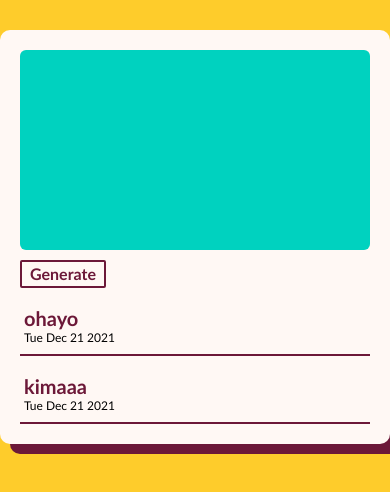
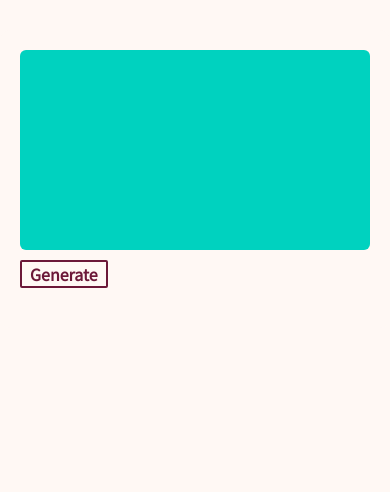
Before and after one commit to geniuskouta/ohayo-oyasumi-pun-generator, a React (Create React App) app: page / in a window 390 px wide. Shown: the top 492 px of the page. Built offline with nearby package versions, Linux system fonts and the light colour scheme.

Commit message:
add otsukare pun

```diff
--- a/public/index.html
+++ b/public/index.html
@@ -3,6 +3,9 @@
   <head>
     <meta charset="utf-8" />
     <link rel="icon" href="%PUBLIC_URL%/favicon.ico" />
+    <link rel="preconnect" href="https://fonts.googleapis.com">
+    <link rel="preconnect" href="https://fonts.gstatic.com" crossorigin>
+    <link href="https://fonts.googleapis.com/css2?family=Noto+Sans+JP&display=swap" rel="stylesheet">
     <meta name="viewport" content="width=device-width, initial-scale=1" />
     <meta name="theme-color" content="#000000" />
     <meta
--- a/src/assets/css/index.css
+++ b/src/assets/css/index.css
@@ -1,5 +1,6 @@
 body {
     font-family: "Gill Sans", sans-serif;
+    font-family: 'Noto Sans JP', sans-serif;
     background-color: #FECC2B;
 }
 
@@ -12,13 +13,23 @@ body {
     margin: 30px auto 0;
 }
 
+@media screen and (max-width: 490px) {
+    body {
+        background-color: #FFF8F4;
+    }
+
+    #root {
+        box-shadow: none;
+    }
+}
+
 .pungenerator {
 
 }
 
 .pungenerator-display {
-    color: #6C1838;
-    font-size: 24px;
+    color: #333333;
+    font-size: 30px;
     font-weight: bold;
     background-color: #00D2BF;
     display: flex;
@@ -61,7 +72,7 @@ body {
 
 .punlist-item-text {
     color: #6C1838;
-    font-size: 20px;
+    font-size: 16px;
     font-weight: bold;
 }
 
--- a/src/components/App.tsx
+++ b/src/components/App.tsx
@@ -21,7 +21,7 @@ const initialPunCollection: PunSingle[] = [
 ];
 
 function App() {
-  const [punCollection, setPunCollection] = useState(initialPunCollection);
+  const [punCollection, setPunCollection] = useState<PunSingle[] | []>([]);
   const [newPun, setNewPun] = useState<PunSingle | null>(null);
 
   return (
--- a/src/components/PunGenerator/PunGeneratorButtonCreate.tsx
+++ b/src/components/PunGenerator/PunGeneratorButtonCreate.tsx
@@ -1,5 +1,6 @@
 import {Dispatch, SetStateAction} from 'react';
 import { PunSingle } from '../../utils/types'
+import { otsukarePun } from '../../utils/pun'
 
 type Dispatcher<S> = Dispatch<SetStateAction<S>>;
 
@@ -7,13 +8,13 @@ interface ButtonProps {
     setNewPun: Dispatcher<PunSingle | null>
 }
 
-const newPun: PunSingle = {
-    id: 4,
-    text: 'new pun',
-    date: new Date()
-}
+export function PunGeneratorButtonCreate ({setNewPun}: ButtonProps) {
+    const newPun: PunSingle = {
+        id: 4,
+        text: otsukarePun(),
+        date: new Date()
+    }
 
-export function PunGeneratorButtonCreate ({setNewPun}: ButtonProps) {
     return (
         <a className="pungenerator-action-button" onClick={() => {
             setNewPun(newPun)
--- /dev/null
+++ b/src/utils/pun.ts
@@ -0,0 +1,9 @@
+export function otsukarePun(): string {
+    const index = Math.floor(Math.random() * 3);
+    const ohayoArray = [
+        'おつかれーらいす',
+        'おつかれーとうしょくひん',
+        'おつかれさまー',
+    ];
+    return ohayoArray[index];
+}
```
